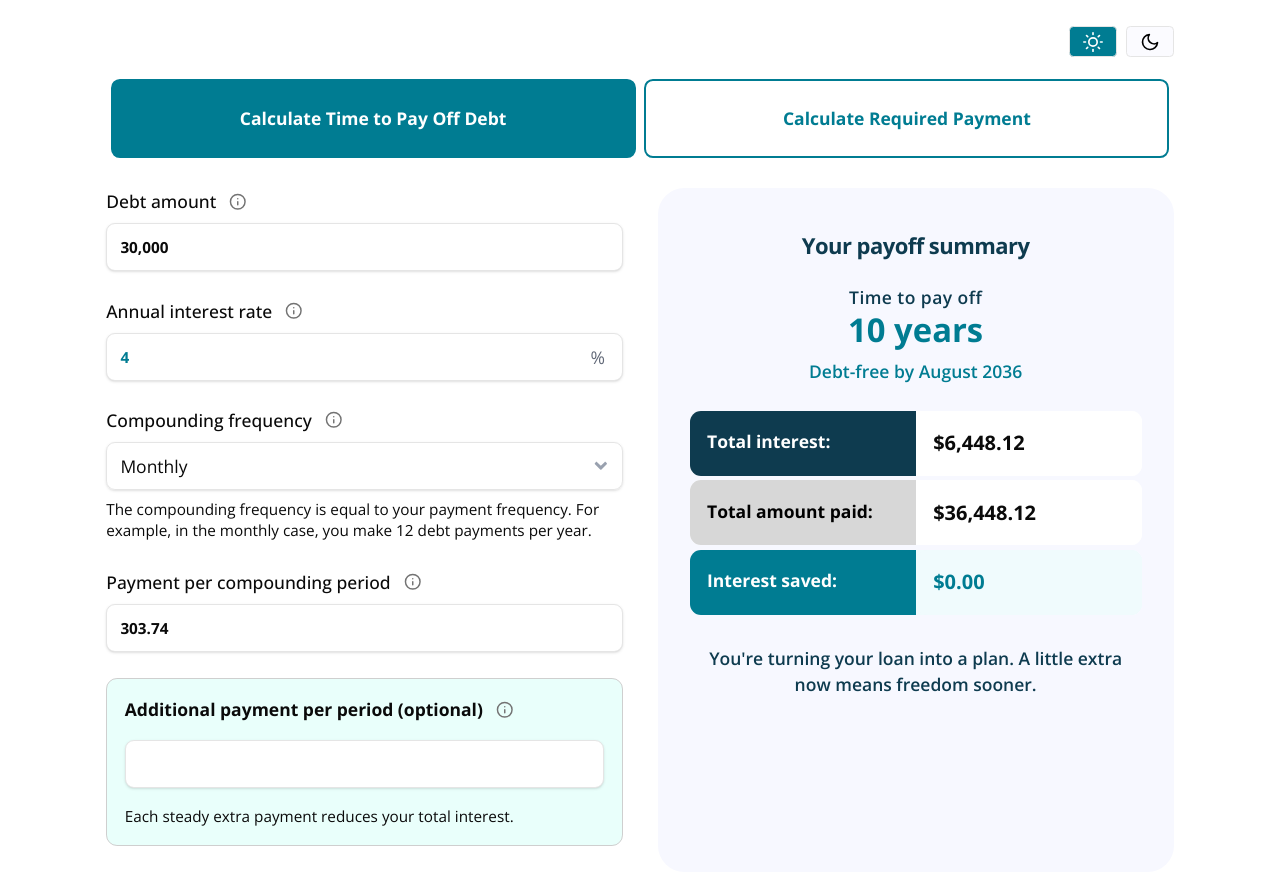
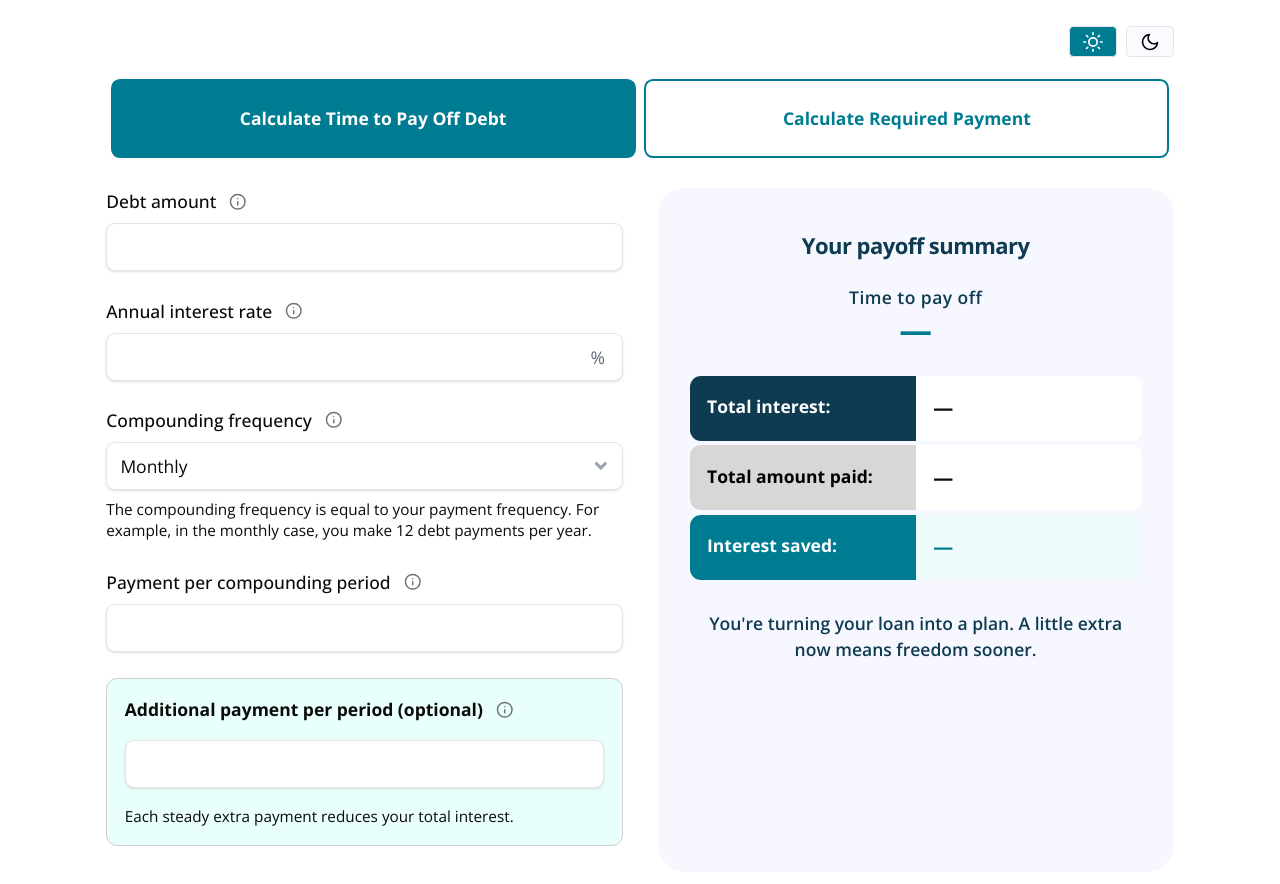
Before and after one commit to SU-SWS/ifdm_learning_apps, a Next.js app: page /interactives/debt-payoff-calculator in a window 1280 px wide. Shown: the top 884 px of the page. Built offline with nearby package versions, Linux system fonts and the light colour scheme.

Commit message:
IFDM-241

```diff
--- a/app/interactives/debt-payoff-calculator/components/debt-payoff-calculator.tsx
+++ b/app/interactives/debt-payoff-calculator/components/debt-payoff-calculator.tsx
@@ -28,14 +28,24 @@ import {
 // actively editing them — see the focusedField comment below.
 type FocusableField = "debtAmount" | "interestRate" | "payment" | "targetYears" | "targetMonths"
 
+const NO_FIELDS_TOUCHED: Record<FocusableField, boolean> = {
+  debtAmount: false,
+  interestRate: false,
+  payment: false,
+  targetYears: false,
+  targetMonths: false,
+}
+
 export default function DebtPayoffCalculator() {
-  const [debtAmount, setDebtAmount] = useState<string>("30,000")
-  const [interestRate, setInterestRate] = useState<string>("4")
+  // All fields start blank so the user enters their own numbers rather than
+  // editing a pre-filled example (IFDM-241).
+  const [debtAmount, setDebtAmount] = useState<string>("")
+  const [interestRate, setInterestRate] = useState<string>("")
   const [compoundingFrequency, setCompoundingFrequency] = useState<CompoundingFrequency>("monthly")
-  const [payment, setPayment] = useState<string>("303.74")
+  const [payment, setPayment] = useState<string>("")
   const [additionalPayment, setAdditionalPayment] = useState<string>("")
-  const [targetYears, setTargetYears] = useState<string>("10")
-  const [targetMonths, setTargetMonths] = useState<string>("11")
+  const [targetYears, setTargetYears] = useState<string>("")
+  const [targetMonths, setTargetMonths] = useState<string>("")
 
   // The field currently being edited, or null. A required field's "Please
   // enter…" message waits until the user leaves the field, so clearing it
@@ -43,8 +53,14 @@ export default function DebtPayoffCalculator() {
   // are never deferred this way — the user needs to know right away why the
   // result stopped updating.
   const [focusedField, setFocusedField] = useState<FocusableField | null>(null)
-  const clearFocus = (field: FocusableField) =>
+  // Fields the user has entered and left at least once. A required field's
+  // "Please enter…" message additionally waits for this, so the page doesn't
+  // shout at the user the moment it loads with every field blank.
+  const [touched, setTouched] = useState<Record<FocusableField, boolean>>(NO_FIELDS_TOUCHED)
+  const clearFocus = (field: FocusableField) => {
     setFocusedField((current) => (current === field ? null : current))
+    setTouched((current) => ({ ...current, [field]: true }))
+  }
 
   const v = validateDebtPayoffInputs({
     debtAmount,
@@ -57,12 +73,20 @@ export default function DebtPayoffCalculator() {
   })
 
   const showDebtAmountError =
-    !!v.debtAmountError && !(debtAmount.trim() === "" && focusedField === "debtAmount")
+    !!v.debtAmountError &&
+    touched.debtAmount &&
+    !(debtAmount.trim() === "" && focusedField === "debtAmount")
   const showInterestRateError =
-    !!v.interestRateError && !(interestRate.trim() === "" && focusedField === "interestRate")
-  const showPaymentError = !!v.paymentError && !(payment.trim() === "" && focusedField === "payment")
+    !!v.interestRateError &&
+    touched.interestRate &&
+    !(interestRate.trim() === "" && focusedField === "interestRate")
+  const showPaymentError =
+    !!v.paymentError && touched.payment && !(payment.trim() === "" && focusedField === "payment")
   const showTargetTimeError =
-    !!v.targetTimeError && focusedField !== "targetYears" && focusedField !== "targetMonths"
+    !!v.targetTimeError &&
+    (touched.targetYears || touched.targetMonths) &&
+    focusedField !== "targetYears" &&
+    focusedField !== "targetMonths"
 
   const payoffResult = calculatePayoffTime({
     principal: v.debtAmountNum,
```
